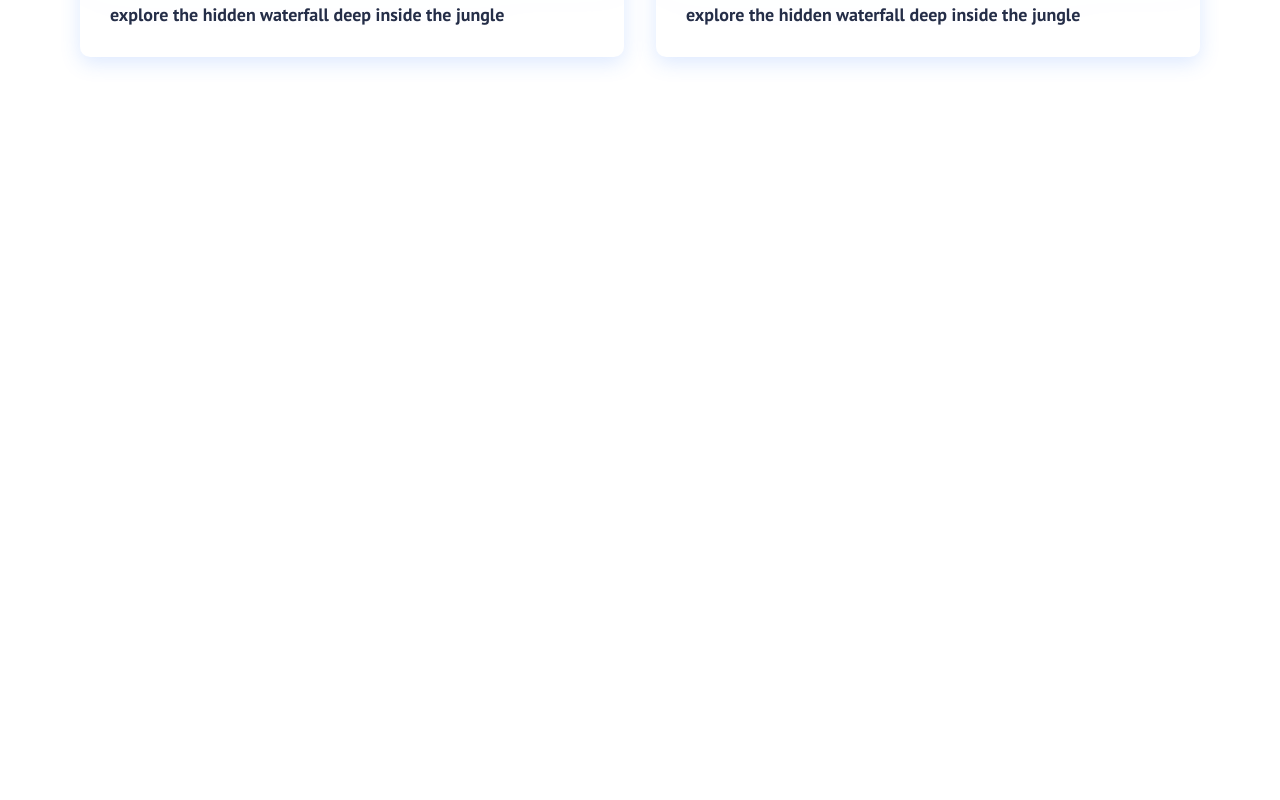
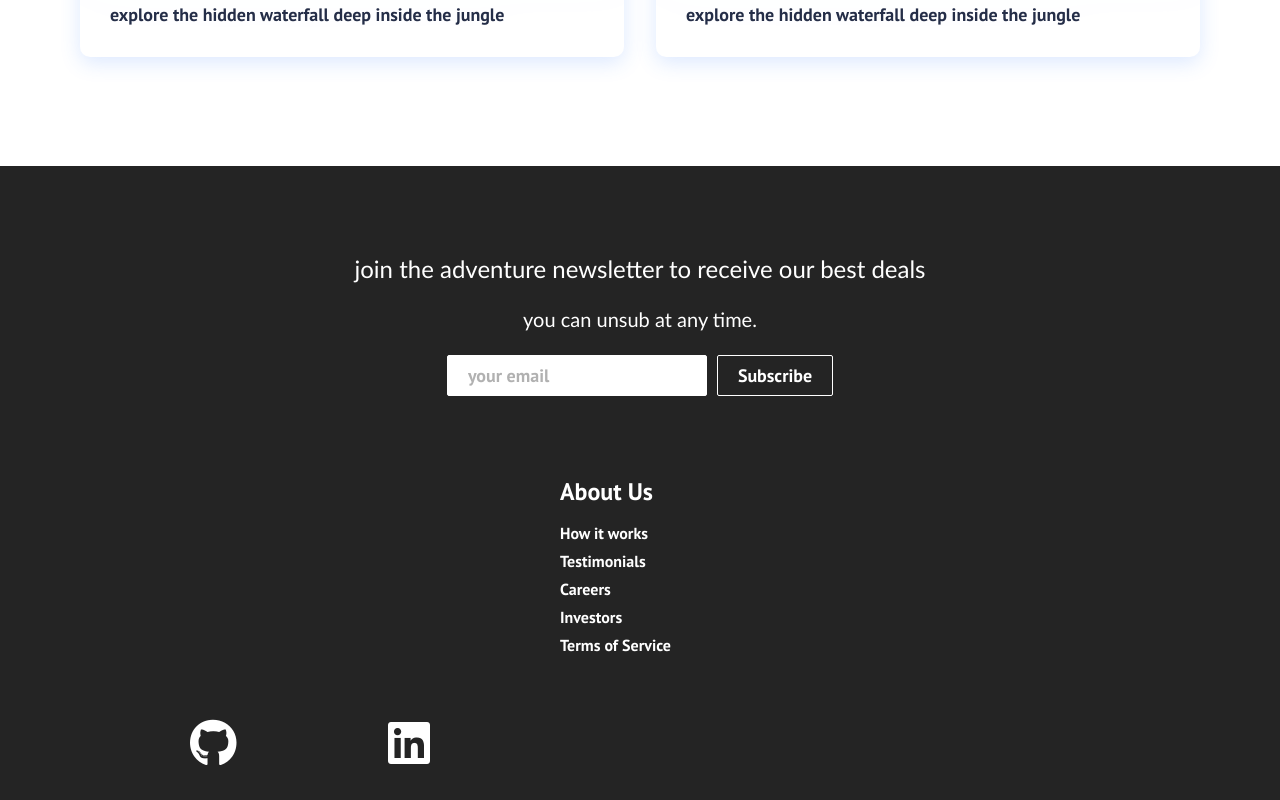
Before and after one commit to jrobi133/John-Robinson-react-portfolio, a React (Create React App) app: page / in a window 1280 px wide. Shown: the part 1417-2217 px from the top of the page. Before the commit the page ends 1583 px from the top, so only its background shows below. Built offline with nearby package versions, Linux system fonts and the light colour scheme.

Commit message:
added footer component

```diff
--- /dev/null
+++ b/src/components/Footer/Footer.css
@@ -0,0 +1,163 @@
+.footer-container {
+    background-color: #242424;
+    padding: 4rem 0 2rem 0;
+    display: flex;
+    flex-direction: column;
+    justify-content: center;
+    align-items: center;
+  }
+
+  .footer-subscription {
+    display: flex;
+    flex-direction: column;
+    justify-content: center;
+    align-items: center;
+    text-align: center;
+
+    margin-bottom: 24px;
+    padding: 24px;
+    color: #fff;
+  }
+
+  .footer-subscription > p {
+    font-family: 'Trebuchet MS', 'Lucida Sans Unicode', 'Lucida Grande',
+      'Lucida Sans', Arial, sans-serif;
+  }
+
+  .footer-subscription-heading {
+    margin-bottom: 24px;
+    font-size: 24px;
+  }
+
+  .footer-subscription-text {
+    margin-bottom: 24px;
+    font-size: 20px;
+  }
+
+  .footer-input {
+    padding: 8px 20px;
+    border-radius: 2px;
+    margin-right: 10px;
+    outline: none;
+    border: none;
+    font-size: 18px;
+    margin-bottom: 16px;
+    border: 1px solid #fff;
+  }
+
+  .footer-links {
+    width: 100%;
+    max-width: 1000px;
+    display: flex;
+    justify-content: center;
+  }
+
+  .footer-link-wrapper {
+    display: flex;
+  }
+
+  .footer-link-items {
+    display: flex;
+    flex-direction: column;
+    align-items: flex-start;
+    margin: 16px;
+    text-align: left;
+    width: 160px;
+    box-sizing: border-box;
+  }
+
+  .footer-link-items h2 {
+    margin-bottom: 16px;
+  }
+
+  .footer-link-items > h2 {
+    color: #fff;
+  }
+
+  .footer-link-items a {
+    color: #fff;
+    text-decoration: none;
+    margin-bottom: 0.5rem;
+  }
+
+  .footer-link-items a:hover {
+    color: #e9e9e9;
+    transition: 0.3s ease-out;
+  }
+
+  .footer-email-form h2 {
+    margin-bottom: 2rem;
+  }
+
+  .footer-input::placeholder {
+    color: #b1b1b1;
+  }
+
+  /* Social Icons */
+  .social-icon-link {
+    color: #fff;
+    font-size: 24px;
+  }
+
+  .social-media {
+    max-width: 1000px;
+    width: 100%;
+  }
+
+  .social-media-wrap {
+    display: flex;
+    justify-content: space-between;
+    align-items: center;
+    width: 90%;
+    max-width: 1000px;
+    margin: 40px auto 0 auto;
+  }
+
+  .social-icons {
+    display: flex;
+    justify-content: space-between;
+    align-items: center;
+    width: 240px;
+  }
+
+  .social-logo {
+    color: #fff;
+    justify-self: start;
+    margin-left: 20px;
+    cursor: pointer;
+    text-decoration: none;
+    font-size: 2rem;
+    display: flex;
+    align-items: center;
+    margin-bottom: 16px;
+  }
+
+  .website-rights {
+    color: #fff;
+    margin-bottom: 16px;
+  }
+
+  @media screen and (max-width: 820px) {
+    .footer-links {
+      padding-top: 2rem;
+    }
+
+    .footer-input {
+      width: 100%;
+    }
+
+    .btn {
+      width: 100%;
+    }
+
+    .footer-link-wrapper {
+      flex-direction: column;
+    }
+
+    .social-media-wrap {
+      flex-direction: column;
+    }
+  }
+
+  @media screen and (max-width: 768px) {
+  }
--- /dev/null
+++ b/src/components/Footer/index.js
@@ -0,0 +1,61 @@
+import React from 'react'
+import { Button } from '../Button'
+import './Footer.css';
+import { Link } from 'react-router-dom';
+
+function Footer() {
+    return (
+        <div className='footer-container'>
+            <section className="footer-subscription">
+                <p className='footer-subscription-heading'>
+                    join the adventure newsletter to receive our best deals
+                </p>
+                <p className='footer-subscription-text'>
+                    you can unsub at any time.
+                </p>
+                <div className="input-areas">
+                    <form>
+                        <input type='email' name='email' placeholder='your email' className='footer-input'/>
+                        <Button buttonStyle='btn--outline'>Subscribe</Button>
+                    </form>
+                </div>
+            </section>
+            <div className="footer-links">
+                <div className="footer-link-wrapper">
+                <div class='footer-link-items'>
+            <h2>About Us</h2>
+            <Link to='/sign-up'>How it works</Link>
+            <Link to='/'>Testimonials</Link>
+            <Link to='/'>Careers</Link>
+            <Link to='/'>Investors</Link>
+            <Link to='/'>Terms of Service</Link>
+          </div>
+                </div>
+            </div>
+            <section class='social-media'>
+        <div class='social-media-wrap'>
+          <div class='social-icons'>
+            <Link
+              class='social-icon-link twitter'
+              to='https://github.com/jrobi133'
+              target='_blank'
+              aria-label='Twitter'
+            >
+              <i class='fab fa-github fa-2x' />
+            </Link>
+            <Link
+              class='social-icon-link twitter'
+              to='https://www.linkedin.com/in/john-robinson-966329b8/'
+              target='_blank'
+              aria-label='LinkedIn'
+            >
+              <i class='fab fa-linkedin fa-2x' />
+            </Link>
+          </div>
+        </div>
+      </section>
+        </div>
+    )
+}
+
+export default Footer
--- a/src/pages/Home.js
+++ b/src/pages/Home.js
@@ -1,6 +1,7 @@
 import React from 'react'
 import '../App.css';
 import Cards from '../components/Cards';
+import Footer from '../components/Footer';
 import HeroSection from '../components/HeroSeaction';
 
 function Home () {
@@ -8,6 +9,7 @@ function Home () {
         <>
         <HeroSection />
         <Cards />
+        <Footer />
         </>
     )
 }
```
